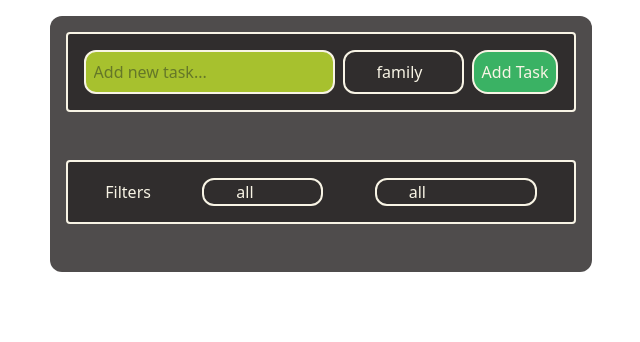
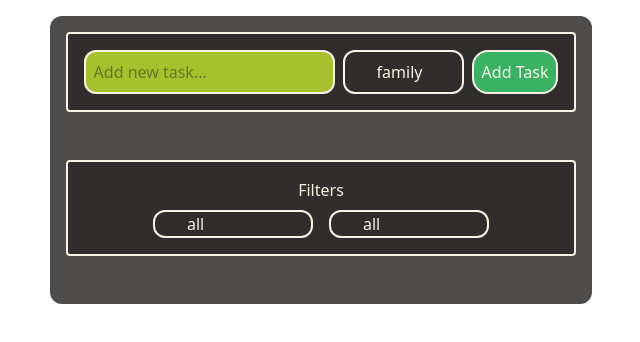
Before and after one commit to Belan-Mihail/ToDoApp, a React (Vite) app: page / in a window 1280 px wide. Shown: the top 342 px of the page, without its empty margins (319-959 px from the left). Built offline with nearby package versions, Linux system fonts and the light colour scheme.

Commit message:
edit JSX code of TodoFilter component to display header in center and select in one row

```diff
--- a/src/components/TodoFilter.tsx
+++ b/src/components/TodoFilter.tsx
@@ -20,19 +20,24 @@ const TodoFilter:React.FC = () => {
 
 
   return (
-    <div className='p-4 m-4 flex gap-2 border-[#f8f4e5] border-2 rounded bg-[#292626cc] items-center justify-around'>
-      <h3>Filters</h3>
-      <select value={currentFilters.category} onChange={handleCategoryChange} className='px-8 border-[#f8f4e5] border-2 rounded-xl'>
+    <div className='p-4 m-4 flex flex-col gap-2 border-[#f8f4e5] border-2 rounded bg-[#292626cc] items-center justify-around'>
+      <div className='flex items-center justify-center text-center'>
+        <h3>Filters</h3>
+      </div>
+        <div className='flex justify-around gap-4 px-4'>
+          <select value={currentFilters.category} onChange={handleCategoryChange} className='px-8 border-[#f8f4e5] border-2 rounded-xl w-[10rem]'>
         <option value="all" className='bg-[#292626cc] text-left'>all</option>
         <option value="family" className='bg-[#292626cc] text-left'>family</option>
         <option value="work" className='bg-[#292626cc] text-left'>work</option>
         <option value="private" className='bg-[#292626cc] text-left'>private</option>
       </select>
-      <select value={currentFilters.completed} onChange={handleCompletionChange} className='px-8 border-[#f8f4e5] border-2 rounded-xl'>
+      <select value={currentFilters.completed} onChange={handleCompletionChange} className='px-8 border-[#f8f4e5] border-2 rounded-xl w-[10rem]'>
         <option value="all" className='bg-[#292626cc] text-left'>all</option>
         <option value="completed" className='bg-[#292626cc] text-left'>completed</option>
         <option value="incompleted" className='bg-[#292626cc] text-left'>incompleted</option>
       </select>
+        </div>
+
     </div>
   )
 }
```
